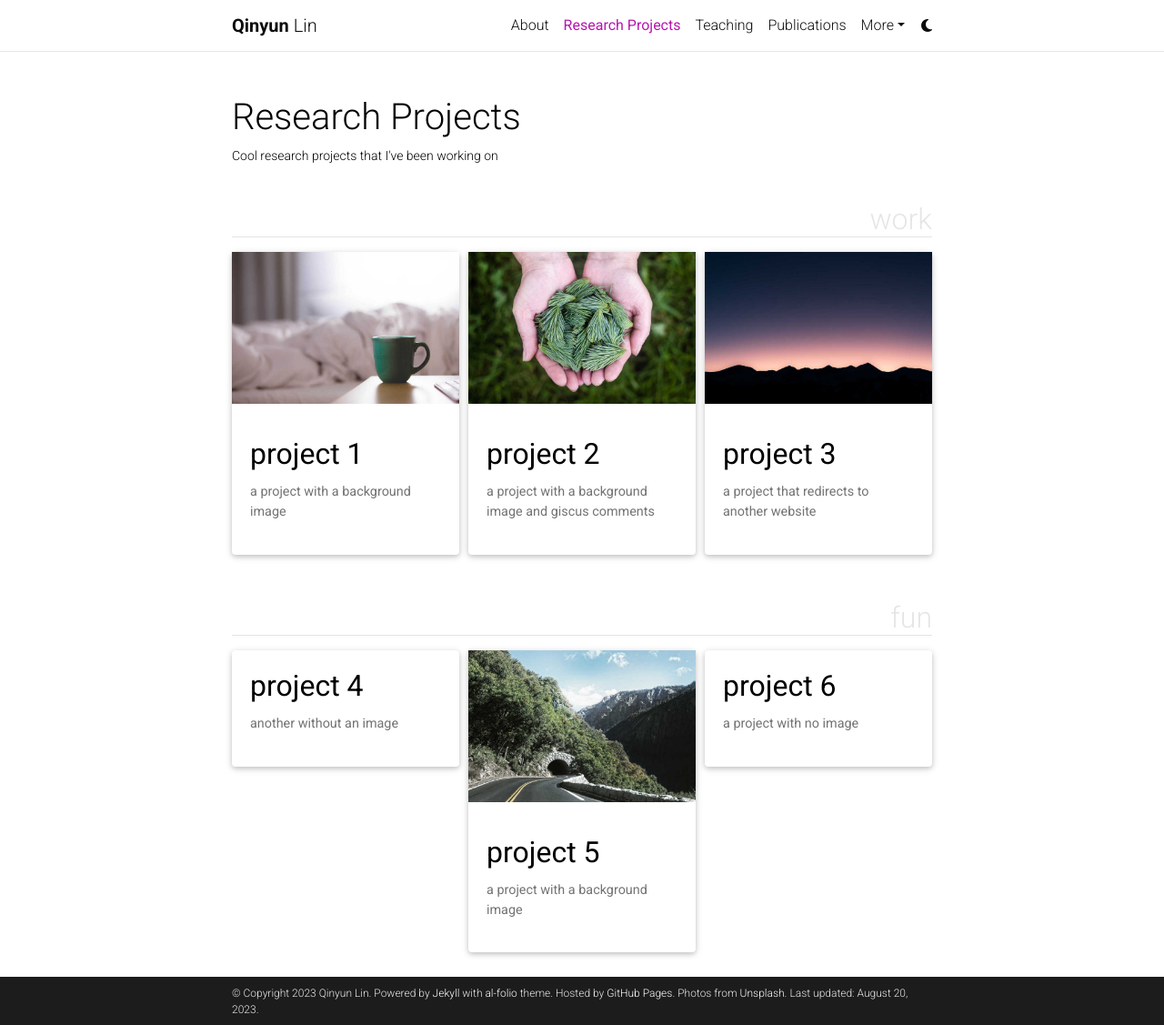
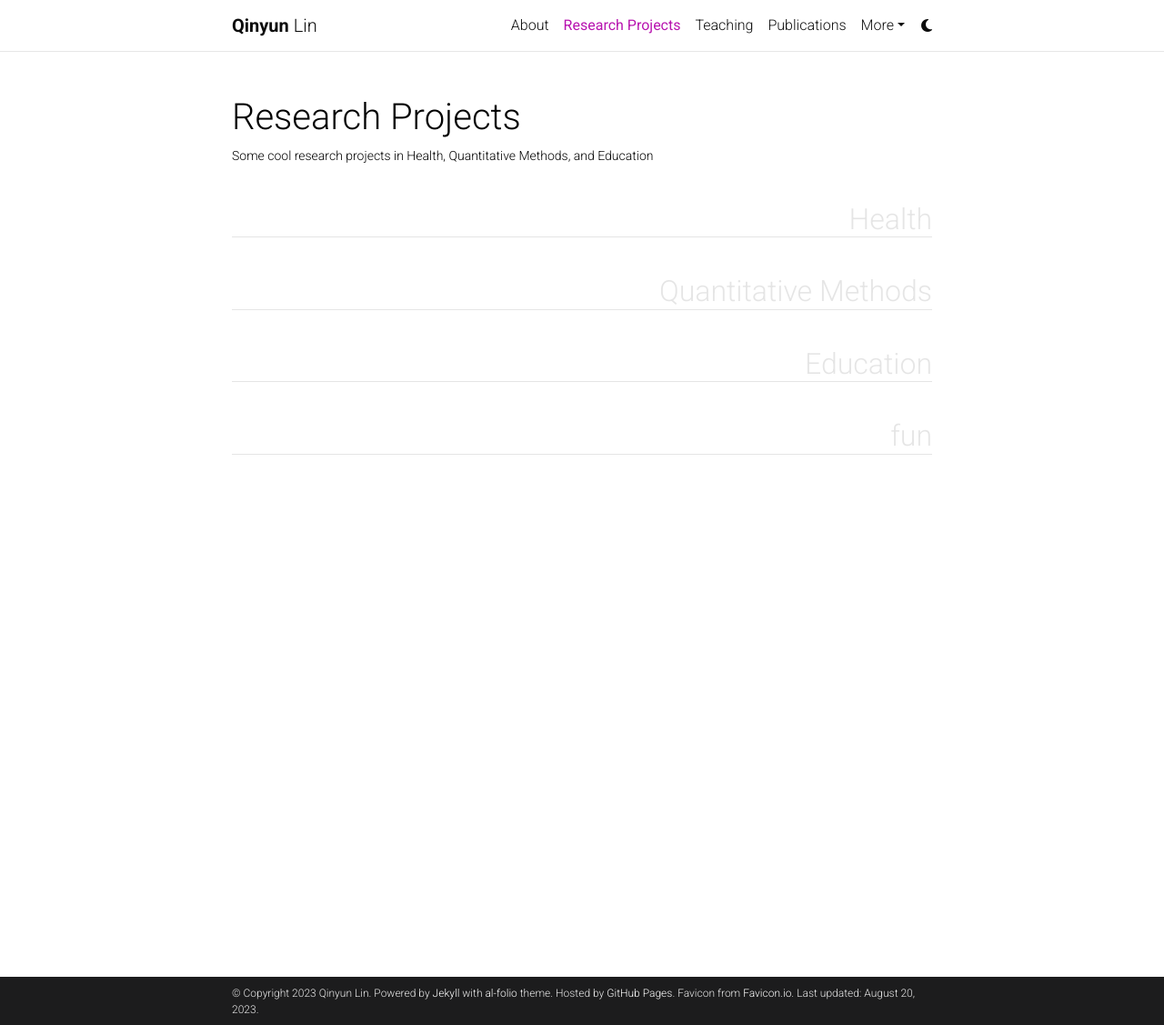
Before and after one commit to qinyun-lin/qinyun-lin.github.io, a Jekyll site: the page built from _pages/projects.md, in a window 1280 px wide and 1127 px high. Shown: the whole window at 91% size. Built offline with Jekyll 4.4.1, drawn with Linux system fonts in a browser that asks for light colours; comment, search, counter and statistics services are not loaded; a style sheet for code colours, icons or effects is not loaded.

````diff
--- a/_config.yml
+++ b/_config.yml
@@ -12,11 +12,11 @@
 footer_text: >
   Powered by <a href="https://jekyllrb.com/" target="_blank">Jekyll</a> with <a href="https://github.com/alshedivat/al-folio">al-folio</a> theme.
   Hosted by <a href="https://pages.github.com/" target="_blank">GitHub Pages</a>.
-  Photos from <a href="https://unsplash.com" target="_blank">Unsplash</a>.
+  Favicon from <a href="https://favicon.io/" target="_blank">Favicon.io</a>.
 keywords:
 
 lang: en # the language of your site (for example: en, fr, cn, ru, etc.)
-icon: # the emoji used as the favicon (alternatively, provide image name in /assets/img/)
+icon: favicon.ico # the emoji used as the favicon (alternatively, provide image name in /assets/img/)
 
 url: https://qinyun-lin.github.io # the base hostname & protocol for your site
 baseurl: # the subpath of your site, e.g. /blog/
--- a/_includes/projects.html
+++ b/_includes/projects.html
@@ -13,7 +13,7 @@
           alt="project thumbnail" -%}
         {%- endif %}
         <div class="card-body">
-          <h2 class="card-title text-lowercase">{{ project.title }}</h2>
+          <h2 class="card-title">{{ project.title }}</h2>
           <p class="card-text">{{ project.description }}</p>
           <div class="row ml-1 mr-1 p-0">
             {%- if project.github -%}
--- a/_layouts/page.html
+++ b/_layouts/page.html
@@ -15,7 +15,7 @@
 
           {%- if page.related_publications != null and page.related_publications.size > 0 -%}
           {% assign publications = page.related_publications | replace: ", ", "," | split: "," | join: "|" %}
-          <h2>References</h2>
+          <h2>Related Publications</h2>
           <div class="publications">
             {% bibliography -f {{ site.scholar.bibliography }} -q @*[key^={{ publications }}]* %}
           </div>
--- a/_pages/projects.md
+++ b/_pages/projects.md
@@ -2,10 +2,10 @@
 layout: page
 title: Research Projects
 permalink: /projects/
-description: Cool research projects that I've been working on
+description: Some cool research projects in Health, Quantitative Methods, and Education
 nav: true
 nav_order: 1
-display_categories: [work, fun]
+display_categories: [Health, Quantitative Methods, Education, fun]
 horizontal: false
 ---
 
--- a/_projects/1_project.md
+++ /dev/null
@@ -1,81 +0,0 @@
----
-layout: page
-title: project 1
-description: a project with a background image
-img: assets/img/12.jpg
-importance: 1
-category: work
-related_publications: einstein1956investigations, einstein1950meaning
----
-
-Every project has a beautiful feature showcase page.
-It's easy to include images in a flexible 3-column grid format.
-Make your photos 1/3, 2/3, or full width.
-
-To give your project a background in the portfolio page, just add the img tag to the front matter like so:
-
-    ---
-    layout: page
-    title: project
-    description: a project with a background image
-    img: /assets/img/12.jpg
-    ---
-
-<div class="row">
-    <div class="col-sm mt-3 mt-md-0">
-        {% include figure.html path="assets/img/1.jpg" title="example image" class="img-fluid rounded z-depth-1" %}
-    </div>
-    <div class="col-sm mt-3 mt-md-0">
-        {% include figure.html path="assets/img/3.jpg" title="example image" class="img-fluid rounded z-depth-1" %}
-    </div>
-    <div class="col-sm mt-3 mt-md-0">
-        {% include figure.html path="assets/img/5.jpg" title="example image" class="img-fluid rounded z-depth-1" %}
-    </div>
-</div>
-<div class="caption">
-    Caption photos easily. On the left, a road goes through a tunnel. Middle, leaves artistically fall in a hipster photoshoot. Right, in another hipster photoshoot, a lumberjack grasps a handful of pine needles.
-</div>
-<div class="row">
-    <div class="col-sm mt-3 mt-md-0">
-        {% include figure.html path="assets/img/5.jpg" title="example image" class="img-fluid rounded z-depth-1" %}
-    </div>
-</div>
-<div class="caption">
-    This image can also have a caption. It's like magic.
-</div>
-
-You can also put regular text between your rows of images.
-Say you wanted to write a little bit about your project before you posted the rest of the images.
-You describe how you toiled, sweated, *bled* for your project, and then... you reveal its glory in the next row of images.
-
-
-<div class="row justify-content-sm-center">
-    <div class="col-sm-8 mt-3 mt-md-0">
-        {% include figure.html path="assets/img/6.jpg" title="example image" class="img-fluid rounded z-depth-1" %}
-    </div>
-    <div class="col-sm-4 mt-3 mt-md-0">
-        {% include figure.html path="assets/img/11.jpg" title="example image" class="img-fluid rounded z-depth-1" %}
-    </div>
-</div>
-<div class="caption">
-    You can also have artistically styled 2/3 + 1/3 images, like these.
-</div>
-
-
-The code is simple.
-Just wrap your images with `<div class="col-sm">` and place them inside `<div class="row">` (read more about the <a href="https://getbootstrap.com/docs/4.4/layout/grid/">Bootstrap Grid</a> system).
-To make images responsive, add `img-fluid` class to each; for rounded corners and shadows use `rounded` and `z-depth-1` classes.
-Here's the code for the last row of images above:
-
-{% raw %}
-```html
-<div class="row justify-content-sm-center">
-    <div class="col-sm-8 mt-3 mt-md-0">
-        {% include figure.html path="assets/img/6.jpg" title="example image" class="img-fluid rounded z-depth-1" %}
-    </div>
-    <div class="col-sm-4 mt-3 mt-md-0">
-        {% include figure.html path="assets/img/11.jpg" title="example image" class="img-fluid rounded z-depth-1" %}
-    </div>
-</div>
-```
-{% endraw %}
--- a/_projects/2_project.md
+++ /dev/null
@@ -1,81 +0,0 @@
----
-layout: page
-title: project 2
-description: a project with a background image and giscus comments
-img: assets/img/3.jpg
-importance: 2
-category: work
-giscus_comments: true
----
-
-Every project has a beautiful feature showcase page.
-It's easy to include images in a flexible 3-column grid format.
-Make your photos 1/3, 2/3, or full width.
-
-To give your project a background in the portfolio page, just add the img tag to the front matter like so:
-
-    ---
-    layout: page
-    title: project
-    description: a project with a background image
-    img: /assets/img/12.jpg
-    ---
-
-<div class="row">
-    <div class="col-sm mt-3 mt-md-0">
-        {% include figure.html path="assets/img/1.jpg" title="example image" class="img-fluid rounded z-depth-1" %}
-    </div>
-    <div class="col-sm mt-3 mt-md-0">
-        {% include figure.html path="assets/img/3.jpg" title="example image" class="img-fluid rounded z-depth-1" %}
-    </div>
-    <div class="col-sm mt-3 mt-md-0">
-        {% include figure.html path="assets/img/5.jpg" title="example image" class="img-fluid rounded z-depth-1" %}
-    </div>
-</div>
-<div class="caption">
-    Caption photos easily. On the left, a road goes through a tunnel. Middle, leaves artistically fall in a hipster photoshoot. Right, in another hipster photoshoot, a lumberjack grasps a handful of pine needles.
-</div>
-<div class="row">
-    <div class="col-sm mt-3 mt-md-0">
-        {% include figure.html path="assets/img/5.jpg" title="example image" class="img-fluid rounded z-depth-1" %}
-    </div>
-</div>
-<div class="caption">
-    This image can also have a caption. It's like magic.
-</div>
-
-You can also put regular text between your rows of images.
-Say you wanted to write a little bit about your project before you posted the rest of the images.
-You describe how you toiled, sweated, *bled* for your project, and then... you reveal its glory in the next row of images.
-
-
-<div class="row justify-content-sm-center">
-    <div class="col-sm-8 mt-3 mt-md-0">
-        {% include figure.html path="assets/img/6.jpg" title="example image" class="img-fluid rounded z-depth-1" %}
-    </div>
-    <div class="col-sm-4 mt-3 mt-md-0">
-        {% include figure.html path="assets/img/11.jpg" title="example image" class="img-fluid rounded z-depth-1" %}
-    </div>
-</div>
-<div class="caption">
-    You can also have artistically styled 2/3 + 1/3 images, like these.
-</div>
-
-
-The code is simple.
-Just wrap your images with `<div class="col-sm">` and place them inside `<div class="row">` (read more about the <a href="https://getbootstrap.com/docs/4.4/layout/grid/">Bootstrap Grid</a> system).
-To make images responsive, add `img-fluid` class to each; for rounded corners and shadows use `rounded` and `z-depth-1` classes.
-Here's the code for the last row of images above:
-
-{% raw %}
-```html
-<div class="row justify-content-sm-center">
-    <div class="col-sm-8 mt-3 mt-md-0">
-        {% include figure.html path="assets/img/6.jpg" title="example image" class="img-fluid rounded z-depth-1" %}
-    </div>
-    <div class="col-sm-4 mt-3 mt-md-0">
-        {% include figure.html path="assets/img/11.jpg" title="example image" class="img-fluid rounded z-depth-1" %}
-    </div>
-</div>
-```
-{% endraw %}
--- a/_projects/4_project.md
+++ /dev/null
@@ -1,80 +0,0 @@
----
-layout: page
-title: project 4
-description: another without an image
-img:
-importance: 3
-category: fun
----
-
-Every project has a beautiful feature showcase page.
-It's easy to include images in a flexible 3-column grid format.
-Make your photos 1/3, 2/3, or full width.
-
-To give your project a background in the portfolio page, just add the img tag to the front matter like so:
-
-    ---
-    layout: page
-    title: project
-    description: a project with a background image
-    img: /assets/img/12.jpg
-    ---
-
-<div class="row">
-    <div class="col-sm mt-3 mt-md-0">
-        {% include figure.html path="assets/img/1.jpg" title="example image" class="img-fluid rounded z-depth-1" %}
-    </div>
-    <div class="col-sm mt-3 mt-md-0">
-        {% include figure.html path="assets/img/3.jpg" title="example image" class="img-fluid rounded z-depth-1" %}
-    </div>
-    <div class="col-sm mt-3 mt-md-0">
-        {% include figure.html path="assets/img/5.jpg" title="example image" class="img-fluid rounded z-depth-1" %}
-    </div>
-</div>
-<div class="caption">
-    Caption photos easily. On the left, a road goes through a tunnel. Middle, leaves artistically fall in a hipster photoshoot. Right, in another hipster photoshoot, a lumberjack grasps a handful of pine needles.
-</div>
-<div class="row">
-    <div class="col-sm mt-3 mt-md-0">
-        {% include figure.html path="assets/img/5.jpg" title="example image" class="img-fluid rounded z-depth-1" %}
-    </div>
-</div>
-<div class="caption">
-    This image can also have a caption. It's like magic.
-</div>
-
-You can also put regular text between your rows of images.
-Say you wanted to write a little bit about your project before you posted the rest of the images.
-You describe how you toiled, sweated, *bled* for your project, and then... you reveal its glory in the next row of images.
-
-
-<div class="row justify-content-sm-center">
-    <div class="col-sm-8 mt-3 mt-md-0">
-        {% include figure.html path="assets/img/6.jpg" title="example image" class="img-fluid rounded z-depth-1" %}
-    </div>
-    <div class="col-sm-4 mt-3 mt-md-0">
-        {% include figure.html path="assets/img/11.jpg" title="example image" class="img-fluid rounded z-depth-1" %}
-    </div>
-</div>
-<div class="caption">
-    You can also have artistically styled 2/3 + 1/3 images, like these.
-</div>
-
-
-The code is simple.
-Just wrap your images with `<div class="col-sm">` and place them inside `<div class="row">` (read more about the <a href="https://getbootstrap.com/docs/4.4/layout/grid/">Bootstrap Grid</a> system).
-To make images responsive, add `img-fluid` class to each; for rounded corners and shadows use `rounded` and `z-depth-1` classes.
-Here's the code for the last row of images above:
-
-{% raw %}
-```html
-<div class="row justify-content-sm-center">
-    <div class="col-sm-8 mt-3 mt-md-0">
-        {% include figure.html path="assets/img/6.jpg" title="example image" class="img-fluid rounded z-depth-1" %}
-    </div>
-    <div class="col-sm-4 mt-3 mt-md-0">
-        {% include figure.html path="assets/img/11.jpg" title="example image" class="img-fluid rounded z-depth-1" %}
-    </div>
-</div>
-```
-{% endraw %}
--- a/_projects/5_project.md
+++ /dev/null
@@ -1,80 +0,0 @@
----
-layout: page
-title: project 5
-description: a project with a background image
-img: assets/img/1.jpg
-importance: 3
-category: fun
----
-
-Every project has a beautiful feature showcase page.
-It's easy to include images in a flexible 3-column grid format.
-Make your photos 1/3, 2/3, or full width.
-
-To give your project a background in the portfolio page, just add the img tag to the front matter like so:
-
-    ---
-    layout: page
-    title: project
-    description: a project with a background image
-    img: /assets/img/12.jpg
-    ---
-
-<div class="row">
-    <div class="col-sm mt-3 mt-md-0">
-        {% include figure.html path="assets/img/1.jpg" title="example image" class="img-fluid rounded z-depth-1" %}
-    </div>
-    <div class="col-sm mt-3 mt-md-0">
-        {% include figure.html path="assets/img/3.jpg" title="example image" class="img-fluid rounded z-depth-1" %}
-    </div>
-    <div class="col-sm mt-3 mt-md-0">
-        {% include figure.html path="assets/img/5.jpg" title="example image" class="img-fluid rounded z-depth-1" %}
-    </div>
-</div>
-<div class="caption">
-    Caption photos easily. On the left, a road goes through a tunnel. Middle, leaves artistically fall in a hipster photoshoot. Right, in another hipster photoshoot, a lumberjack grasps a handful of pine needles.
-</div>
-<div class="row">
-    <div class="col-sm mt-3 mt-md-0">
-        {% include figure.html path="assets/img/5.jpg" title="example image" class="img-fluid rounded z-depth-1" %}
-    </div>
-</div>
-<div class="caption">
-    This image can also have a caption. It's like magic.
-</div>
-
-You can also put regular text between your rows of images.
-Say you wanted to write a little bit about your project before you posted the rest of the images.
-You describe how you toiled, sweated, *bled* for your project, and then... you reveal its glory in the next row of images.
-
-
-<div class="row justify-content-sm-center">
-    <div class="col-sm-8 mt-3 mt-md-0">
-        {% include figure.html path="assets/img/6.jpg" title="example image" class="img-fluid rounded z-depth-1" %}
-    </div>
-    <div class="col-sm-4 mt-3 mt-md-0">
-        {% include figure.html path="assets/img/11.jpg" title="example image" class="img-fluid rounded z-depth-1" %}
-    </div>
-</div>
-<div class="caption">
-    You can also have artistically styled 2/3 + 1/3 images, like these.
-</div>
-
-
-The code is simple.
-Just wrap your images with `<div class="col-sm">` and place them inside `<div class="row">` (read more about the <a href="https://getbootstrap.com/docs/4.4/layout/grid/">Bootstrap Grid</a> system).
-To make images responsive, add `img-fluid` class to each; for rounded corners and shadows use `rounded` and `z-depth-1` classes.
-Here's the code for the last row of images above:
-
-{% raw %}
-```html
-<div class="row justify-content-sm-center">
-    <div class="col-sm-8 mt-3 mt-md-0">
-        {% include figure.html path="assets/img/6.jpg" title="example image" class="img-fluid rounded z-depth-1" %}
-    </div>
-    <div class="col-sm-4 mt-3 mt-md-0">
-        {% include figure.html path="assets/img/11.jpg" title="example image" class="img-fluid rounded z-depth-1" %}
-    </div>
-</div>
-```
-{% endraw %}
--- a/_projects/6_project.md
+++ /dev/null
@@ -1,80 +0,0 @@
----
-layout: page
-title: project 6
-description: a project with no image
-img:
-importance: 4
-category: fun
----
-
-Every project has a beautiful feature showcase page.
-It's easy to include images in a flexible 3-column grid format.
-Make your photos 1/3, 2/3, or full width.
-
-To give your project a background in the portfolio page, just add the img tag to the front matter like so:
-
-    ---
-    layout: page
-    title: project
-    description: a project with a background image
-    img: /assets/img/12.jpg
-    ---
-
-<div class="row">
-    <div class="col-sm mt-3 mt-md-0">
-        {% include figure.html path="assets/img/1.jpg" title="example image" class="img-fluid rounded z-depth-1" %}
-    </div>
-    <div class="col-sm mt-3 mt-md-0">
-        {% include figure.html path="assets/img/3.jpg" title="example image" class="img-fluid rounded z-depth-1" %}
-    </div>
-    <div class="col-sm mt-3 mt-md-0">
-        {% include figure.html path="assets/img/5.jpg" title="example image" class="img-fluid rounded z-depth-1" %}
-    </div>
-</div>
-<div class="caption">
-    Caption photos easily. On the left, a road goes through a tunnel. Middle, leaves artistically fall in a hipster photoshoot. Right, in another hipster photoshoot, a lumberjack grasps a handful of pine needles.
-</div>
-<div class="row">
-    <div class="col-sm mt-3 mt-md-0">
-        {% include figure.html path="assets/img/5.jpg" title="example image" class="img-fluid rounded z-depth-1" %}
-    </div>
-</div>
-<div class="caption">
-    This image can also have a caption. It's like magic.
-</div>
-
-You can also put regular text between your rows of images.
-Say you wanted to write a little bit about your project before you posted the rest of the images.
-You describe how you toiled, sweated, *bled* for your project, and then... you reveal its glory in the next row of images.
-
-
-<div class="row justify-content-sm-center">
-    <div class="col-sm-8 mt-3 mt-md-0">
-        {% include figure.html path="assets/img/6.jpg" title="example image" class="img-fluid rounded z-depth-1" %}
-    </div>
-    <div class="col-sm-4 mt-3 mt-md-0">
-        {% include figure.html path="assets/img/11.jpg" title="example image" class="img-fluid rounded z-depth-1" %}
-    </div>
-</div>
-<div class="caption">
-    You can also have artistically styled 2/3 + 1/3 images, like these.
-</div>
-
-
-The code is simple.
-Just wrap your images with `<div class="col-sm">` and place them inside `<div class="row">` (read more about the <a href="https://getbootstrap.com/docs/4.4/layout/grid/">Bootstrap Grid</a> system).
-To make images responsive, add `img-fluid` class to each; for rounded corners and shadows use `rounded` and `z-depth-1` classes.
-Here's the code for the last row of images above:
-
-{% raw %}
-```html
-<div class="row justify-content-sm-center">
-    <div class="col-sm-8 mt-3 mt-md-0">
-        {% include figure.html path="assets/img/6.jpg" title="example image" class="img-fluid rounded z-depth-1" %}
-    </div>
-    <div class="col-sm-4 mt-3 mt-md-0">
-        {% include figure.html path="assets/img/11.jpg" title="example image" class="img-fluid rounded z-depth-1" %}
-    </div>
-</div>
-```
-{% endraw %}
````
Also changed, not shown: _projects/3_project.md (deleted, +0 -81 lines).
